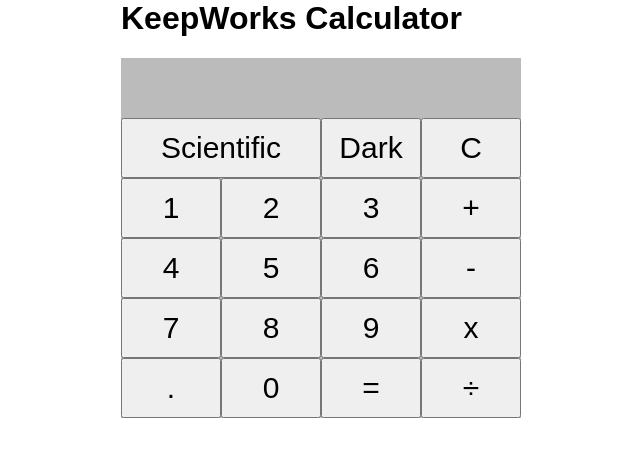
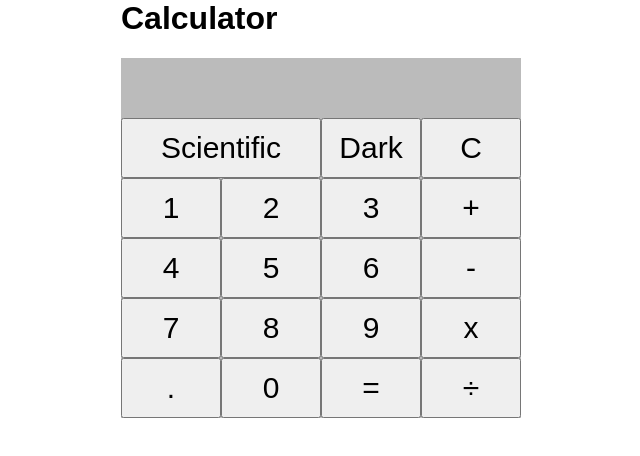
Before and after one commit to mkkaushiksjce/react-calci-demo, a React (Create React App) app: page / in a window 1280 px wide. Shown: the top 456 px of the page, without its empty margins (319-959 px from the left). Built offline with nearby package versions, Linux system fonts and the light colour scheme.

Commit message:
Message changed

```diff
--- a/src/App.js
+++ b/src/App.js
@@ -62,7 +62,7 @@
     return (
       <div>
         <div className="calculator-body">
-          <h1>KeepWorks Calculator</h1>
+          <h1>Calculator</h1>
           <Result result={this.state.result} />
           <KeyPad onClick={this.onClick} />
         </div>
```
